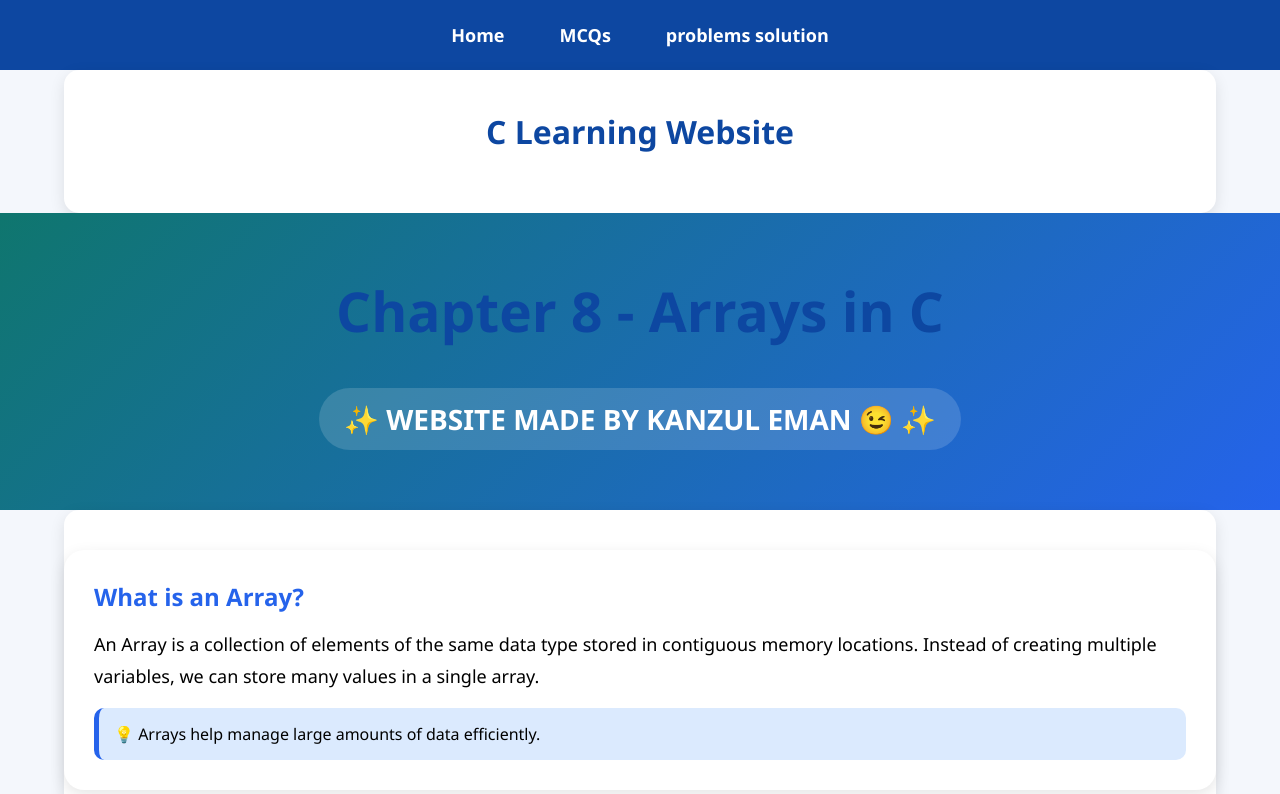
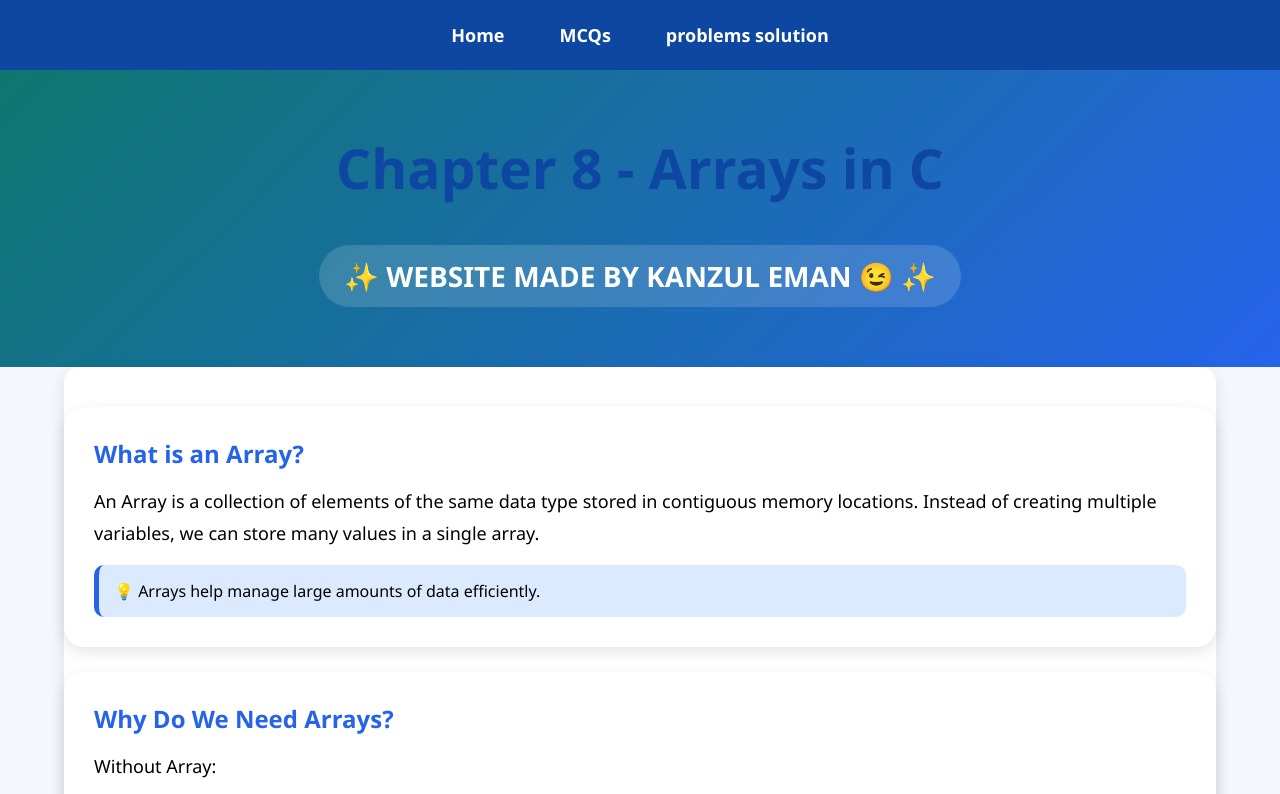
Before and after one commit to kanzuleman-hehe/c-language-notes, a plain HTML site: page chapter8.html in a window 1280 px wide. Shown: the top 794 px of the page. Drawn offline with Linux system fonts and the light colour scheme.

```diff
--- a/chapter8.html
+++ b/chapter8.html
@@ -87,11 +87,6 @@
 
 <!-- Page Content -->
 
-<div class="container">
-
-<h1>C Learning Website</h1>
-
-</div>
 
 
 </body>
```
